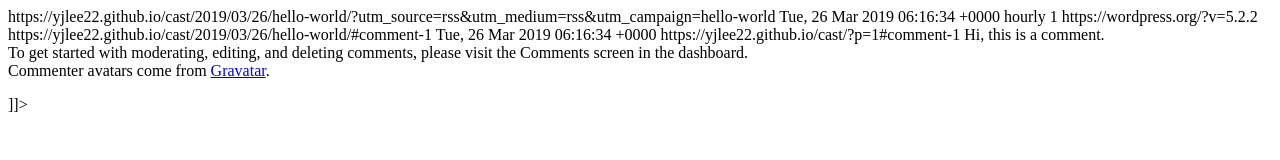
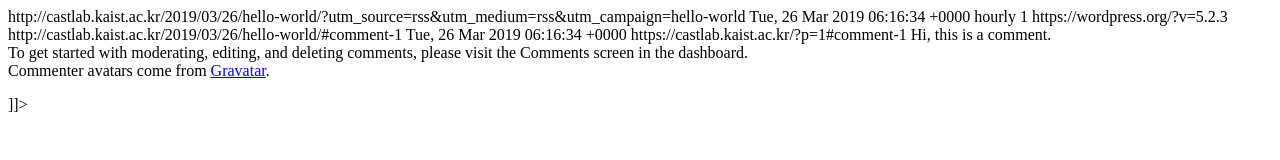
Before and after one commit to cast-lab/cast, a plain HTML site: page 2019/03/26/hello-world/feed/index.html in a window 1280 px wide. Drawn offline with Linux system fonts and the light colour scheme.

Commit message:
Second Commit

```diff
--- a/2019/03/26/hello-world/feed/index.html
+++ b/2019/03/26/hello-world/feed/index.html
@@ -8,22 +8,22 @@
 <channel>
 	<title>
 	Comments on: Hello world!	</title>
-	<atom:link href="https://yjlee22.github.io/cast/2019/03/26/hello-world/feed/" rel="self" type="application/rss+xml" />
-	<link>https://yjlee22.github.io/cast/2019/03/26/hello-world/?utm_source=rss&#038;utm_medium=rss&#038;utm_campaign=hello-world</link>
+	<atom:link href="http://castlab.kaist.ac.kr/2019/03/26/hello-world/feed/" rel="self" type="application/rss+xml" />
+	<link>http://castlab.kaist.ac.kr/2019/03/26/hello-world/?utm_source=rss&#038;utm_medium=rss&#038;utm_campaign=hello-world</link>
 	<description></description>
 	<lastBuildDate>Tue, 26 Mar 2019 06:16:34 +0000</lastBuildDate>
 	<sy:updatePeriod>
 	hourly	</sy:updatePeriod>
 	<sy:updateFrequency>
 	1	</sy:updateFrequency>
-	<generator>https://wordpress.org/?v=5.2.2</generator>
+	<generator>https://wordpress.org/?v=5.2.3</generator>
 			<item>
 				<title>
 				By: A WordPress Commenter				</title>
-				<link>https://yjlee22.github.io/cast/2019/03/26/hello-world/#comment-1</link>
+				<link>http://castlab.kaist.ac.kr/2019/03/26/hello-world/#comment-1</link>
 		<dc:creator><![CDATA[A WordPress Commenter]]></dc:creator>
 		<pubDate>Tue, 26 Mar 2019 06:16:34 +0000</pubDate>
-		<guid isPermaLink="false">https://yjlee22.github.io/cast/?p=1#comment-1</guid>
+		<guid isPermaLink="false">https://castlab.kaist.ac.kr/?p=1#comment-1</guid>
 					<description><![CDATA[Hi, this is a comment.
 To get started with moderating, editing, and deleting comments, please visit the Comments screen in the dashboard.
 Commenter avatars come from &lt;a href=&quot;https://gravatar.com&quot;&gt;Gravatar&lt;/a&gt;.]]></description>
```
